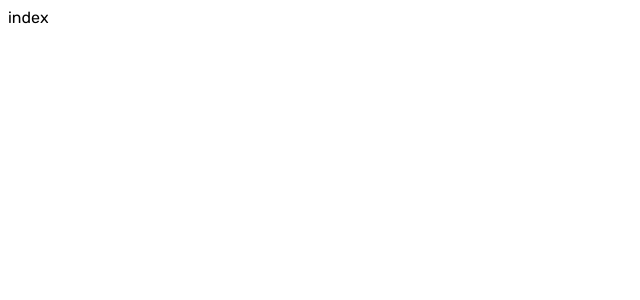
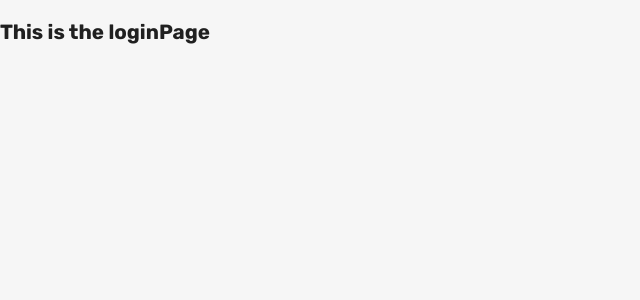
Before and after one commit to igudy/memorylane, a React (Vite) app in the folder client/: page / in a window 1280 px wide. Shown: the top 300 px of the page, without its empty margins (0-640 px from the left). Built offline with nearby package versions, Linux system fonts and the light colour scheme.

Commit message:
npm packages installed + type def for index

```diff
--- a/client/package.json
+++ b/client/package.json
@@ -14,8 +14,12 @@
     "@emotion/styled": "^11.11.0",
     "@mui/icons-material": "^5.14.3",
     "@mui/material": "^5.14.4",
+    "@reduxjs/toolkit": "^1.9.5",
     "react": "^18.2.0",
-    "react-dom": "^18.2.0"
+    "react-dom": "^18.2.0",
+    "react-redux": "^8.1.2",
+    "react-router-dom": "^6.15.0",
+    "redux-persist": "^6.0.0"
   },
   "devDependencies": {
     "@types/react": "^18.2.15",
--- a/client/src/App.tsx
+++ b/client/src/App.tsx
@@ -1,17 +1,34 @@
-import { BrowserRouter, Navigate, Routes, Route } from "react-router-dom"
+import { BrowserRouter, Routes, Route } from "react-router-dom"
 import HomePage from "./scenes/homePage"
 import LoginPage from "./scenes/loginPage"
 import ProfilePage from "./scenes/profilePage"
+import { useMemo } from "react"
+import { useSelector } from "react-redux"
+import { CssBaseline, ThemeProvider } from "@mui/material"
+import { createTheme } from "@mui/material/styles"
+import { themeSettings } from "./theme" // Adjust the import path for your themeSettings function
+
+interface RootState {
+  mode: Mode
+}
+
+type Mode = "light" | "dark" // Replace this with your actual mode values
 
 function App() {
+  const mode = useSelector((state: RootState) => state.mode)
+  const theme = useMemo(() => createTheme(themeSettings(mode)), [mode])
+
   return (
     <div className="app">
       <BrowserRouter>
-        <Routes>
-          <Route path="/" element={<LoginPage />} />
-          <Route path="/home" element={<HomePage />} />
-          <Route path="/profile/:userId" element={<ProfilePage />} />
-        </Routes>
+        <ThemeProvider theme={theme}>
+          <CssBaseline />
+          <Routes>
+            <Route path="/" element={<LoginPage />} />
+            <Route path="/home" element={<HomePage />} />
+            <Route path="/profile/:userId" element={<ProfilePage />} />
+          </Routes>
+        </ThemeProvider>
       </BrowserRouter>
     </div>
   )
--- a/client/src/scenes/loginPage/index.tsx
+++ b/client/src/scenes/loginPage/index.tsx
@@ -1,7 +1,11 @@
 import React from "react"
 
 const index = () => {
-  return <div>index</div>
+  return (
+    <div>
+      <h2>This is the loginPage</h2>
+    </div>
+  )
 }
 
 export default index
--- /dev/null
+++ b/client/src/theme.tsx
@@ -0,0 +1,154 @@
+export const colorTokens = {
+  grey: {
+    0: "#FFFFFF",
+    10: "#F6F6F6",
+    50: "#F0F0F0",
+    100: "#E0E0E0",
+    200: "#C2C2C2",
+    300: "#A3A3A3",
+    400: "#858585",
+    500: "#666666",
+    600: "#4D4D4D",
+    700: "#333333",
+    800: "#1A1A1A",
+    900: "#0A0A0A",
+    1000: "#000000",
+  },
+  primary: {
+    50: "#E6FBFF",
+    100: "#CCF7FE",
+    200: "#99EEFD",
+    300: "#66E6FC",
+    400: "#33DDFB",
+    500: "#00D5FA",
+    600: "#00A0BC",
+    700: "#006B7D",
+    800: "#00353F",
+    900: "#001519",
+  },
+}
+
+type ThemeMode = "dark" | "light"
+
+interface ThemeSettings {
+  palette: {
+    mode: ThemeMode
+    primary: {
+      dark: string
+      main: string
+      light: string
+    }
+    neutral: {
+      dark: string
+      main: string
+      mediumMain: string
+      medium: string
+      light: string
+    }
+    background: {
+      default: string
+      alt: string
+    }
+  }
+  typography: {
+    fontFamily: string
+    fontSize: number
+    h1: {
+      fontFamily: string
+      fontSize: number
+    }
+    h2: {
+      fontFamily: string
+      fontSize: number
+    }
+    h3: {
+      fontFamily: string
+      fontSize: number
+    }
+    h4: {
+      fontFamily: string
+      fontSize: number
+    }
+    h5: {
+      fontFamily: string
+      fontSize: number
+    }
+    h6: {
+      fontFamily: string
+      fontSize: number
+    }
+  }
+}
+
+export const themeSettings = (mode: ThemeMode): ThemeSettings => {
+  return {
+    palette: {
+      mode: mode,
+      ...(mode === "dark"
+        ? {
+            primary: {
+              dark: colorTokens.primary[200],
+              main: colorTokens.primary[500],
+              light: colorTokens.primary[800],
+            },
+            neutral: {
+              dark: colorTokens.grey[100],
+              main: colorTokens.grey[200],
+              mediumMain: colorTokens.grey[300],
+              medium: colorTokens.grey[400],
+              light: colorTokens.grey[700],
+            },
+            background: {
+              default: colorTokens.grey[900],
+              alt: colorTokens.grey[800],
+            },
+          }
+        : {
+            primary: {
+              dark: colorTokens.primary[700],
+              main: colorTokens.primary[500],
+              light: colorTokens.primary[50],
+            },
+            neutral: {
+              dark: colorTokens.grey[700],
+              main: colorTokens.grey[500],
+              mediumMain: colorTokens.grey[400],
+              medium: colorTokens.grey[300],
+              light: colorTokens.grey[50],
+            },
+            background: {
+              default: colorTokens.grey[10],
+              alt: colorTokens.grey[0],
+            },
+          }),
+    },
+    typography: {
+      fontFamily: ["Rubik", "sans-serif"].join(","),
+      fontSize: 12,
+      h1: {
+        fontFamily: ["Rubik", "sans-serif"].join(","),
+        fontSize: 40,
+      },
+      h2: {
+        fontFamily: ["Rubik", "sans-serif"].join(","),
+        fontSize: 32,
+      },
+      h3: {
+        fontFamily: ["Rubik", "sans-serif"].join(","),
+        fontSize: 24,
+      },
+      h4: {
+        fontFamily: ["Rubik", "sans-serif"].join(","),
+        fontSize: 20,
+      },
+      h5: {
+        fontFamily: ["Rubik", "sans-serif"].join(","),
+        fontSize: 16,
+      },
+      h6: {
+        fontFamily: ["Rubik", "sans-serif"].join(","),
+        fontSize: 14,
+      },
+    },
+  }
+}
```
Also changed, not shown: client/src/state/index.tsx (+9 -47 lines), 1 other file (tests, documents, lock files or other folders).
